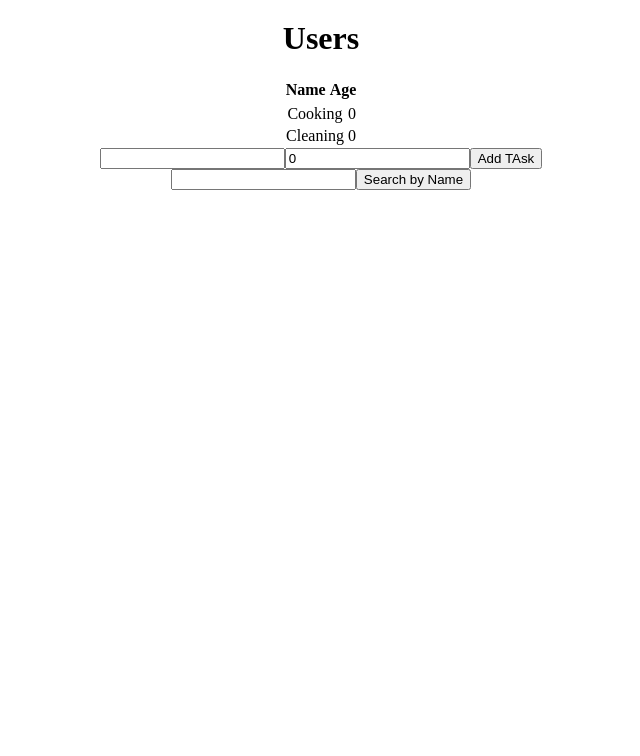
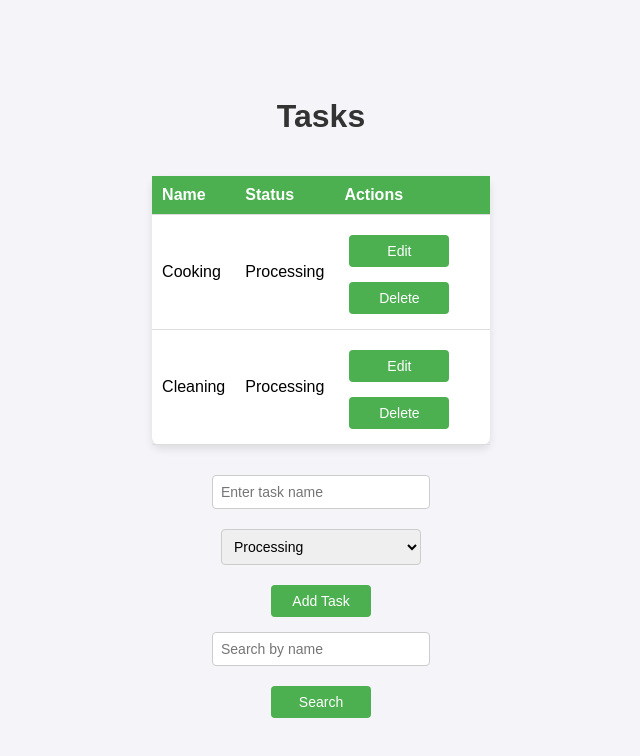
Before and after one commit to guanfei24/my-react-app, a React (Create React App) app: page / in a window 1280 px wide. Shown: the top 756 px of the page, without its empty margins (319-959 px from the left). Built offline with nearby package versions, Linux system fonts and the light colour scheme.

Commit message:
1st homework done

```diff
--- a/src/App.js
+++ b/src/App.js
@@ -4,70 +4,124 @@ import { useState } from 'react';
 import { useEffect } from 'react';
 
 function App() {
-
   const output = [
-    { name: "Cooking", status: 0},
-    { name: "Cleaning", status: 0}
+    { name: "Cooking", status: "Processing" },
+    { name: "Cleaning", status: "Processing" }
   ];
 
   const [searchResult, setSearchResult] = useState(output);
   const [inputVal, setInputVal] = useState("");
   const [name, setName] = useState("");
-  const [status, setStatus] = useState(0);
-  //get the user name from the input field
-  const getTaskName = (val) => {
-    setName(val.target.value);
+  const [status, setStatus] = useState("Processing");
+  const [editIndex, setEditIndex] = useState(null);
+  const [taskName, setTaskName] = useState("");
+  const [taskStatus, setTaskStatus] = useState("Processing");
+
+  const getTaskName = (val) => setName(val.target.value);
+  const getStatus = (val) => setStatus(val.target.value);
+
+  // Handle task edit
+  const handleEdit = (field, value, index) => {
+    if (field === 'name') {
+      setTaskName(value);
+    } else if (field === 'status') {
+      setTaskStatus(value);
+    } else if (field === 'start') {
+      setEditIndex(index);
+      const task = searchResult[index];
+      setTaskName(task.name);
+      setTaskStatus(task.status);
+    }
   };
-  //get the user age from the input field
-  const getStatus = (val) => {
-    setStatus(parseInt(val.target.value, 10));
+
+  // Save edited task
+  const saveTask = (index) => {
+    const updatedTasks = [...searchResult];
+    updatedTasks[index] = { name: taskName, status: taskStatus };
+    setSearchResult(updatedTasks);
+    setEditIndex(null);
+    setTaskName("");
+    setTaskStatus("Processing");
   };
-  // create a function that will create a new user
-  const createTask = () => {
-    setSearchResult([...searchResult, { name: name, status: status }]);
-    setStatus(0);
+
+  // Cancel editing
+  const cancelEdit = (index) => {
+    setEditIndex(null);
+    setTaskName("");
+    setTaskStatus("Processing");
+  };
+
+  const deleteTask = (index) => {
+    const updatedTasks = searchResult.filter((_, i) => i !== index);
+    setSearchResult(updatedTasks);
+  };
+
+  const createOrUpdateTask = () => {
+    setSearchResult([...searchResult, { name, status }]);
+    setStatus("Processing");
     setName("");
   };
-  //useEffect to check if the user list is updated
-  useEffect(() => {
-    console.log("Task List Updated: ", searchResult);
-  }, [searchResult]);
-  //get the value from the input field
-  const getInputVal = (val) => {
-    setInputVal(val.target.value);
-  };
-  //search for the user by name
+
+  const getInputVal = (val) => setInputVal(val.target.value);
+
   const taskSearch = () => {
     inputVal === ""
       ? setSearchResult(output)
       : setSearchResult(
-          searchResult.filter((task) => task.name.toLowerCase().includes(inputVal))
+          searchResult.filter((task) => task.name.toLowerCase().includes(inputVal.toLowerCase()))
         );
   };
 
   return (
     <div>
-      <h1>Users</h1>
+      <h1>Tasks</h1>
       <table>
         <thead>
-          <th>Name</th>
-          <th>Age</th>
+          <tr>
+            <th>Name</th>
+            <th>Status</th>
+            <th>Actions</th>
+          </tr>
         </thead>
         <tbody>
-          {searchResult.map((task) => (
-            <Task name={task.name} status={task.status} />
+          {searchResult.map((task, index) => (
+            <Task
+              key={index}
+              index={index}
+              name={task.name}
+              status={task.status}
+              isEditing={editIndex === index}
+              onEdit={handleEdit}
+              onSave={saveTask}
+              onCancel={cancelEdit}
+              onDelete={deleteTask}
+              taskName={taskName}
+              taskStatus={taskStatus}
+            />
           ))}
         </tbody>
-        <div>
-        <input type="text" value={name} onChange={getTaskName}/>
-        <input type="number" value={status} onChange={getStatus}/>
-        <button onClick = {createTask}>Add TAsk</button>
-        </div>
-        <div>
-          <input type="text" onChange={getInputVal}/>
-          <button onClick={taskSearch}>Search by Name</button>
-        </div>
       </table>
+      <div>
+        <input
+          type="text"
+          value={name}
+          onChange={getTaskName}
+          placeholder="Enter task name"
+        />
+        <select value={status} onChange={getStatus}>
+          <option value="Processing">Processing</option>
+          <option value="Done">Done</option>
+        </select>
+        <button onClick={createOrUpdateTask}>Add Task</button>
+      </div>
+      <div>
+        <input
+          type="text"
+          onChange={getInputVal}
+          placeholder="Search by name"
+        />
+        <button onClick={taskSearch}>Search</button>
+      </div>
     </div>
   );
 }
--- a/src/App.module.css
+++ b/src/App.module.css
@@ -1,16 +1,82 @@
-table{
-    width: 100%;
-    margin-top: 20px;
-    text-align: center;
-    display: flex;
-    justify-content: center;
-    align-items: center;
+/* App.module.css */
+body {
+  font-family: Arial, sans-serif;
+  margin: 0;
+  padding: 0;
+  display: flex;
+  justify-content: center;
+  align-items: center;
+  min-height: 100vh;
+  background-color: #f4f4f9;
 }
-h1{
-    text-align: center;
-    margin-top: 20px;
+
+h1 {
+  text-align: center;
+  color: #333;
 }
-table{
+
+table {
+  width: 80%;
+  margin: 20px 0;
+  border-collapse: collapse;
+  background-color: white;
+  border-radius: 8px;
+  box-shadow: 0 4px 8px rgba(0, 0, 0, 0.1);
+}
+
+th, td {
+  padding: 10px;
+  text-align: left;
+  border-bottom: 1px solid #ddd;
+}
+
+th {
+  background-color: #4CAF50;
+  color: white;
+}
+
+tr:hover {
+  background-color: #f1f1f1;
+}
+
+button {
+  padding: 8px 12px;
+  margin: 5px;
+  background-color: #4CAF50;
+  color: white;
+  border: none;
+  border-radius: 4px;
+  cursor: pointer;
+  font-size: 14px;
+}
+
+button:hover {
+  background-color: #45a049;
+}
+
+input[type="text"], select {
+  padding: 8px;
+  margin: 10px 5px;
+  font-size: 14px;
+  border-radius: 4px;
+  border: 1px solid #ccc;
+}
+
+div {
   display: flex;
   flex-direction: column;
+  align-items: center;
 }
+
+div input[type="text"], div select {
+  width: 200px;
+}
+
+div button {
+  width: 100px;
+  margin-top: 10px;
+}
+
+div input[type="text"]:focus, div select:focus {
+  border-color: #4CAF50;
+}
--- a/src/Task.js
+++ b/src/Task.js
@@ -1,8 +1,43 @@
-export const Task = (props) => {
+export const Task = ({ name, status, index, onEdit, onDelete, isEditing, onSave, onCancel, taskName, taskStatus }) => {
     return (
       <tr>
-        <td>{props.name}</td>
-        <td>{props.status}</td>
+        <td>
+          {isEditing ? (
+            <input
+              type="text"
+              value={taskName}
+              onChange={(e) => onEdit('name', e.target.value, index)}
+            />
+          ) : (
+            name
+          )}
+        </td>
+        <td>
+          {isEditing ? (
+            <select
+              value={taskStatus}
+              onChange={(e) => onEdit('status', e.target.value, index)}
+            >
+              <option value="Processing">Processing</option>
+              <option value="Done">Done</option>
+            </select>
+          ) : (
+            status
+          )}
+        </td>
+        <td>
+          {isEditing ? (
+            <>
+              <button onClick={() => onSave(index)}>Save</button>
+              <button onClick={() => onCancel(index)}>Cancel</button>
+            </>
+          ) : (
+            <>
+              <button onClick={() => onEdit('start', '', index)}>Edit</button>
+              <button onClick={() => onDelete(index)}>Delete</button>
+            </>
+          )}
+        </td>
       </tr>
     );
   };
```
